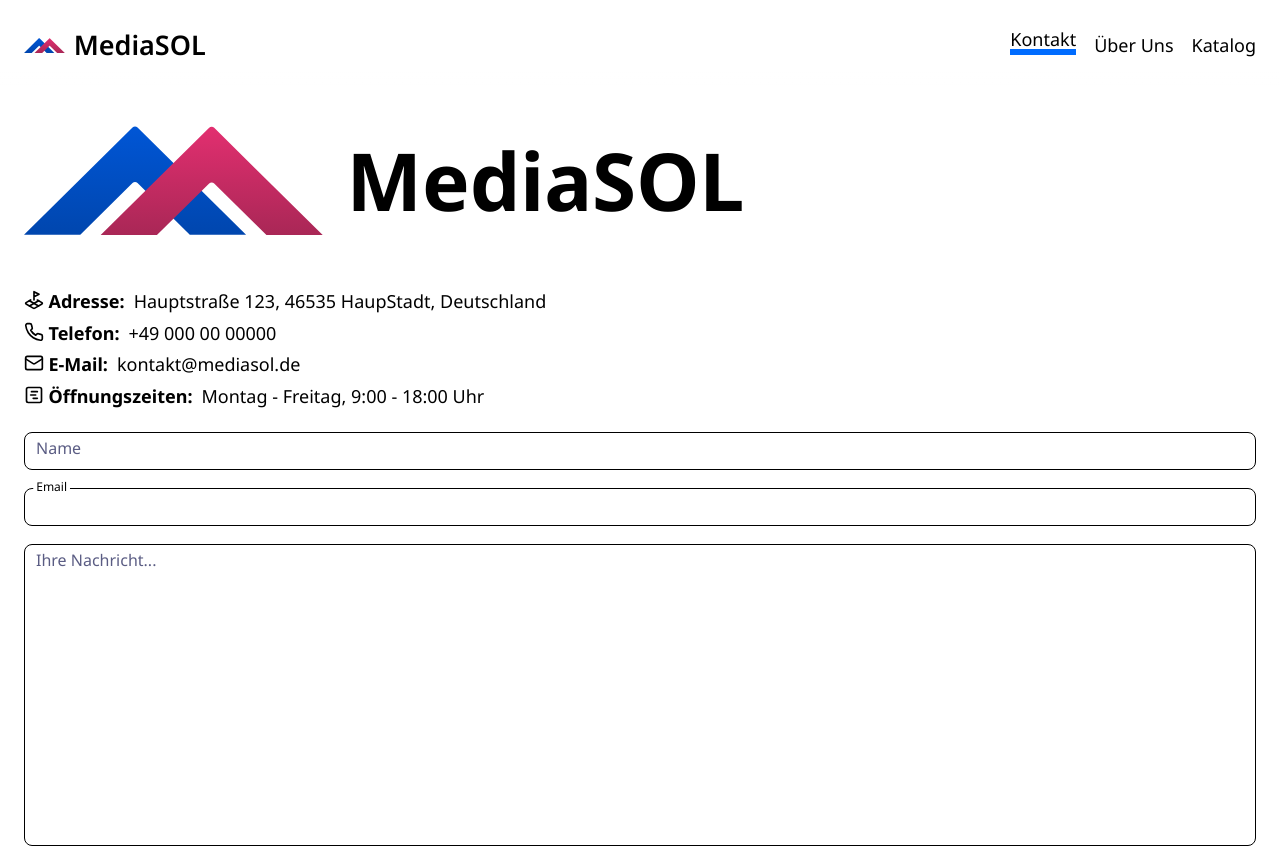
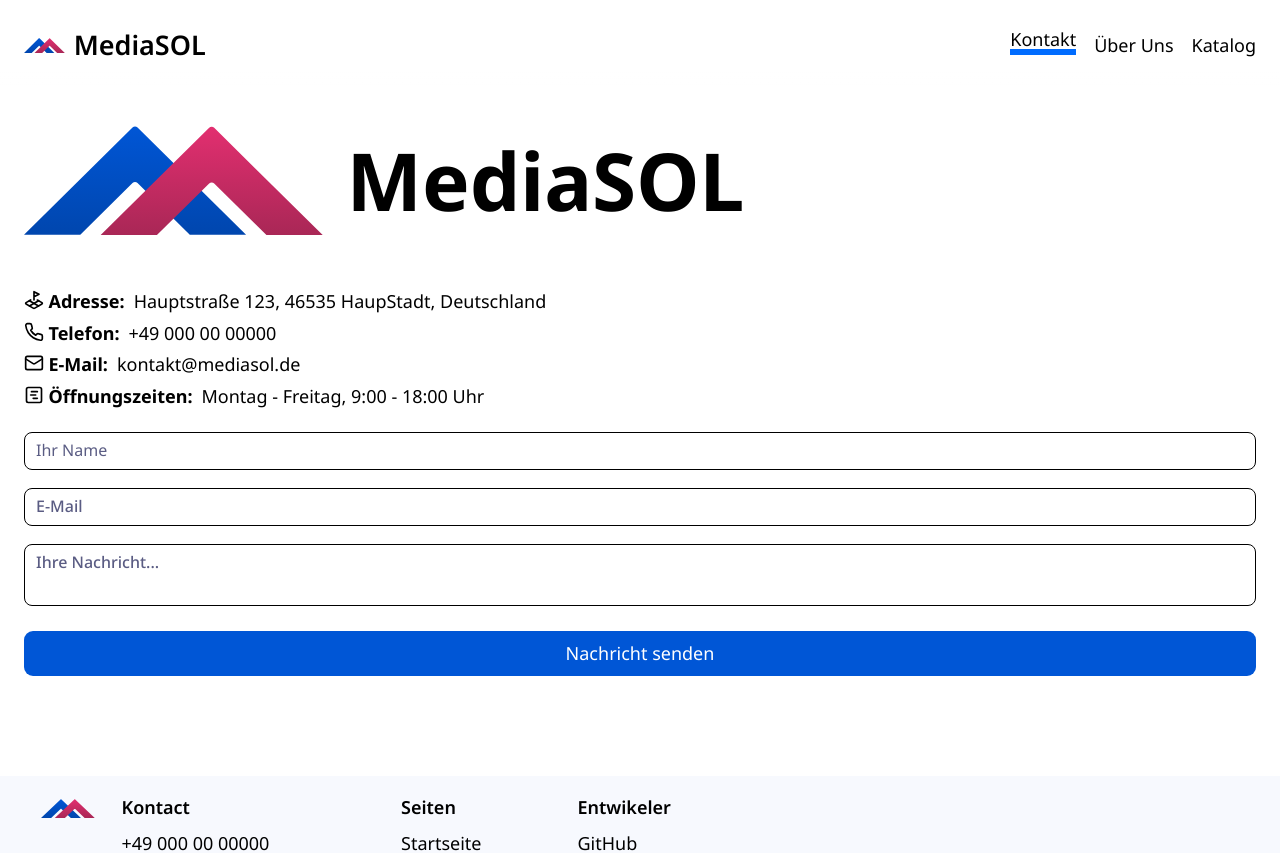
Before and after one commit to Gafum/mediaSOL, a React (Vite) app: page /contact in a window 1280 px wide. Shown: the top 853 px of the page. Built offline with nearby package versions, Linux system fonts and the light colour scheme.

Commit message:
fixed react hooks form. Now it is work in contact page

```diff
--- a/src/Screens/Contact/MyComponents/ContactForm.tsx
+++ b/src/Screens/Contact/MyComponents/ContactForm.tsx
@@ -1,5 +1,4 @@
 import { useForm } from "react-hook-form";
-import CustomInput from "../../../UI/CustomInput/CustomInput";
 
 interface IContactForm {
    name: string;
@@ -11,7 +10,7 @@ export const ContactForm = () => {
    const {
       register,
       handleSubmit,
-      formState: { isSubmitting },
+      formState: { errors, isSubmitting },
       reset,
    } = useForm<IContactForm>();
 
@@ -22,14 +21,23 @@ export const ContactForm = () => {
 
    return (
       <form onSubmit={handleSubmit(onSubmit)} className="space-y-4 mt-5">
-         <CustomInput
+         <div className="inputes">
+            <input
+               required={true}
                type="text"
                {...register("name", { required: "Name ist erforderlich" })}
-            placeholder="Name"
             />
+            <label>Ihr Name</label>
+            {errors.name && (
+               <p className="text-red-500 text-sm">{errors.name.message}</p>
+            )}
+         </div>
 
-         <CustomInput
-            type="email"
+         {/* Email */}
+         <div className="inputes">
+            <input
+               required={true}
+               type="text"
                {...register("email", {
                   required: "E-Mail ist erforderlich",
                   pattern: {
@@ -37,16 +45,26 @@ export const ContactForm = () => {
                      message: "Geben Sie eine gültige E-Mail-Adresse ein",
                   },
                })}
-            placeholder="Email"
             />
+            <label className="block font-medium">E-Mail</label>
+            {errors.email && (
+               <p className="text-red-500 text-sm">{errors.email.message}</p>
+            )}
+         </div>
 
-         <CustomInput
+         {/* Повідомлення */}
+         <div className="inputes">
+            <textarea
+               required={true}
                {...register("message", {
                   required: "Nachricht ist erforderlich",
                })}
-            rows={12}
-            placeholder="Ihre Nachricht..."
-         />
+            ></textarea>
+            <label className="block font-medium">Ihre Nachricht...</label>
+            {errors.message && (
+               <p className="text-red-500 text-sm">{errors.message.message}</p>
+            )}
+         </div>
 
          <button
             type="submit"
--- a/src/Screens/Item/Item.tsx
+++ b/src/Screens/Item/Item.tsx
@@ -40,8 +40,6 @@ export const Item = (): JSX.Element => {
       );
    }, [elementData]);
 
-   console.log(imgState);
-
    return (
       <div>
          <div
@@ -62,8 +60,6 @@ export const Item = (): JSX.Element => {
                   <img
                      src={elementData.img}
                      onError={() => {
-                        console.log("hi");
-
                         setImgState(() => {
                            return { isLoading: false, isError: true };
                         });
--- a/src/UI/CustomInput/CustomInput.module.css
+++ /dev/null
@@ -1,59 +0,0 @@
-.inputes {
-   position: relative;
-   margin-top: 6px;
-}
-
-.inputes input,
-.inputes textarea {
-   resize: none;
-   text-align: left;
-   border-radius: 8px;
-   font-size: 16px;
-   padding: 6px 12px;
-   width: 100%;
-   border: 1px solid var(--main-text-color);
-   transition: box-shadow 0.2s;
-   margin: 0;
-   border: black 1px solid;
-}
-
-.inputes input.incorrect,
-.inputes textarea.incorrect {
-   box-shadow: 0px 0px 5px red;
-}
-
-.inputes label {
-   white-space: nowrap;
-   word-break: break-word;
-   pointer-events: none;
-   cursor: text;
-   transition:
-      color 0.2s,
-      transform 0.2s;
-   color: #11144cb1;
-   font-size: 16px;
-   position: absolute;
-   left: 8px;
-   top: 4px;
-   background-color: white;
-   border-radius: 3px;
-   padding: 0 4px;
-   border-radius: 5px;
-}
-
-.inputes input:focus ~ label,
-.inputes input:valid ~ label,
-.inputes textarea:focus ~ label,
-.inputes textarea:valid ~ label {
-   color: var(--main-text-color);
-   transform: translateX(-10%) translateY(-75%) scale(0.75);
-}
-
-@media (max-width: 400px) {
-   .inputes input:focus ~ label,
-   .inputes input:valid ~ label,
-   .inputes textarea:focus ~ label,
-   .inputes textarea:valid ~ label {
-      transform: translateX(-10%) translateY(-75%) scale(0.75);
-   }
-}
--- a/src/UI/CustomInput/CustomInput.tsx
+++ /dev/null
@@ -1,91 +0,0 @@
-import {
-   Dispatch,
-   InputHTMLAttributes,
-   SetStateAction,
-   useEffect,
-   useMemo,
-   useRef,
-} from "react";
-import styles from "./CustomInput.module.css";
-
-interface ICustomInput
-   extends InputHTMLAttributes<HTMLInputElement | HTMLTextAreaElement> {
-   setValue?: Dispatch<SetStateAction<string>>;
-   inputsWidth?: string;
-   rows?: number;
-   updateFocuseData?: any;
-   timeToFocus?: number;
-}
-
-function CustomInput({
-   inputsWidth,
-   setValue,
-   updateFocuseData,
-   required = true,
-   timeToFocus = 0,
-   ...data
-}: ICustomInput): JSX.Element {
-   const inp = useRef<HTMLInputElement | HTMLTextAreaElement>(null);
-
-   const inputId = useMemo(
-      () => "input" + (Math.random() * 10000).toFixed(0).toString(),
-      []
-   );
-
-   useEffect(() => {
-      setTimeout(() => {
-         if (!inp.current) return;
-         if (!data.rows) {
-            inp.current.focus();
-            inp.current.classList.remove(styles.incorrect);
-         }
-      }, timeToFocus);
-   }, [updateFocuseData]);
-
-   function changeValue({ target }: React.ChangeEvent<HTMLInputElement>) {
-      if (data.maxLength) {
-         if (target.value.length >= data.maxLength) {
-            target.classList.add(styles.incorrect);
-            return;
-         }
-      }
-
-      target.classList.remove(styles.incorrect);
-      if (setValue) {
-         setValue(target.value);
-      }
-   }
-
-   if (setValue) {
-      data.onChange = changeValue;
-   }
-
-   return (
-      <div
-         className={styles.inputes}
-         style={{ width: inputsWidth ? inputsWidth : "100%" }}
-      >
-         {data.rows ? (
-            <textarea
-               {...data}
-               placeholder=""
-               required={required}
-               id={inputId}
-               ref={inp as React.RefObject<HTMLTextAreaElement> | null}
-            />
-         ) : (
-            <input
-               {...data}
-               placeholder=""
-               type="text"
-               required={required}
-               id={inputId}
-               ref={inp as React.RefObject<HTMLInputElement> | null}
-            />
-         )}
-         <label htmlFor={inputId}>{data.placeholder}</label>
-      </div>
-   );
-}
-
-export default CustomInput;
--- a/src/index.css
+++ b/src/index.css
@@ -32,3 +32,65 @@ body{
 .text-primaryPink{
    color: var(--primaryPink);
 }
+
+
+/* Custom Input Css */
+.inputes {
+   position: relative;
+   margin-top: 6px;
+}
+
+.inputes input,
+.inputes textarea {
+   resize: none;
+   text-align: left;
+   border-radius: 8px;
+   font-size: 16px;
+   padding: 6px 12px;
+   width: 100%;
+   border: 1px solid var(--main-text-color);
+   transition: box-shadow 0.2s;
+   margin: 0;
+   border: black 1px solid;
+}
+
+.inputes input.incorrect,
+.inputes textarea.incorrect {
+   box-shadow: 0px 0px 5px red;
+}
+
+.inputes label {
+   white-space: nowrap;
+   word-break: break-word;
+   pointer-events: none;
+   cursor: text;
+   transition:
+      color 0.2s,
+      transform 0.2s;
+   color: #11144cb1;
+   font-size: 16px;
+   position: absolute;
+   left: 8px;
+   top: 6px;
+   background-color: white;
+   border-radius: 3px;
+   padding: 0 4px;
+   border-radius: 5px;
+}
+
+.inputes input:focus ~ label,
+.inputes input:valid ~ label,
+.inputes textarea:focus ~ label,
+.inputes textarea:valid ~ label {
+   color: var(--main-text-color);
+   transform: translateX(-10%) translateY(-75%) scale(0.75);
+}
+
+@media (max-width: 400px) {
+   .inputes input:focus ~ label,
+   .inputes input:valid ~ label,
+   .inputes textarea:focus ~ label,
+   .inputes textarea:valid ~ label {
+      transform: translateX(-10%) translateY(-75%) scale(0.75);
+   }
+}
```
Lines whose indentation alone changed are shown as unchanged.
